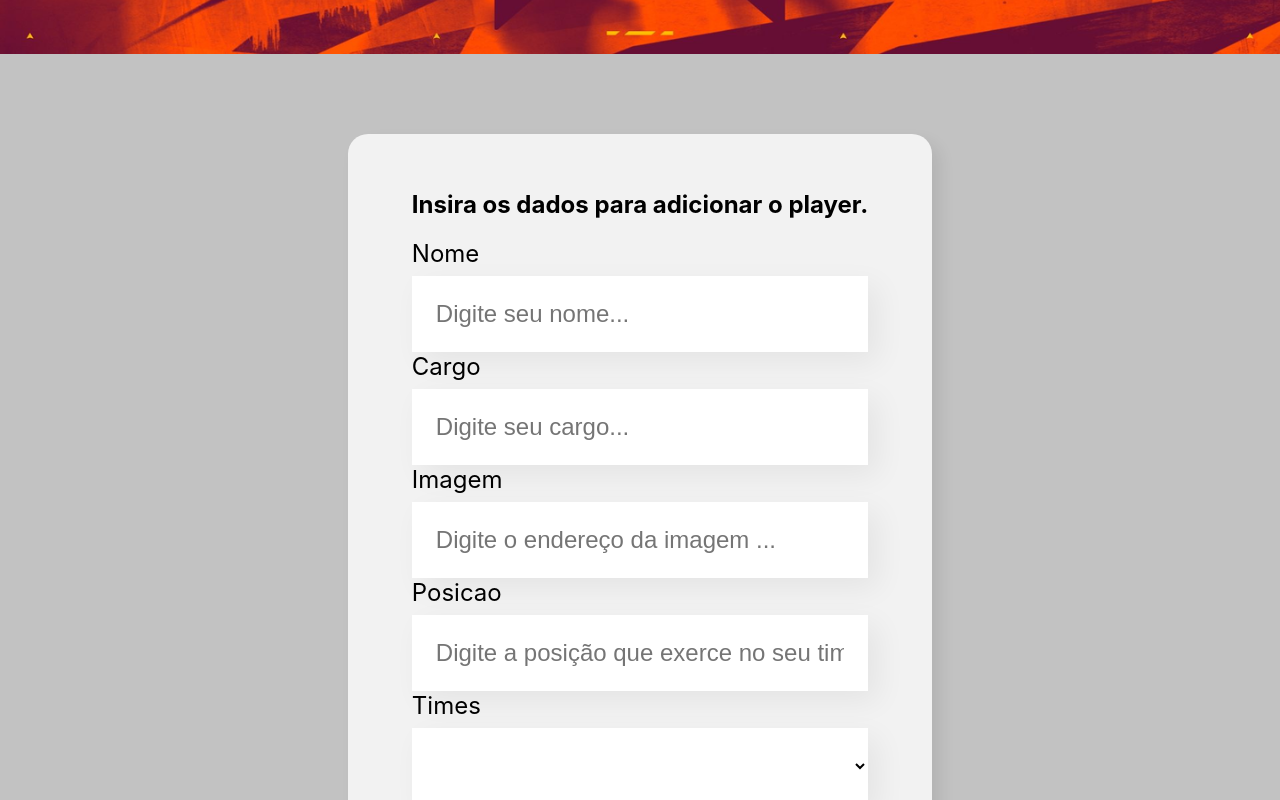
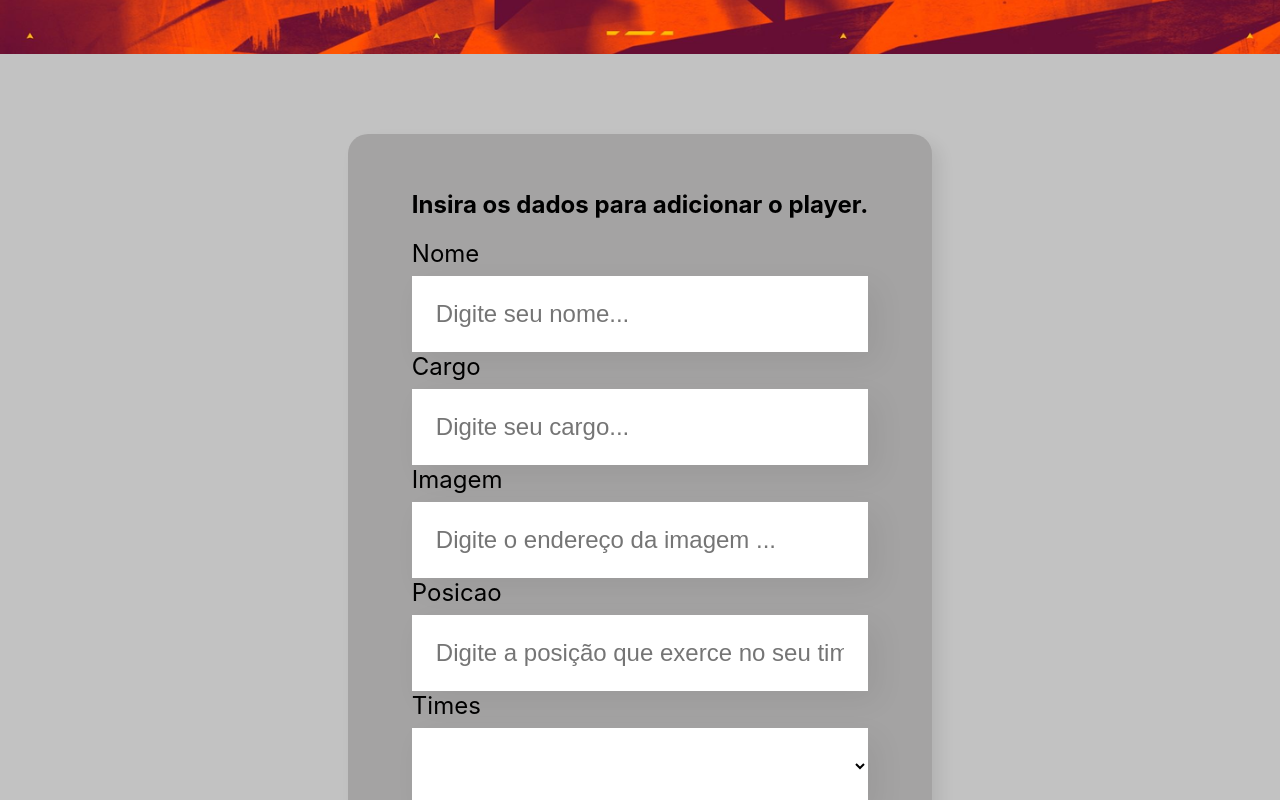
Before and after one commit to ViniciusBPrado/TimesValorant, a React (Create React App) app: page / in a window 1280 px wide. Shown: the part 440-1240 px from the top of the page. Built offline with nearby package versions, Linux system fonts and the light colour scheme.

Commit message:
Update Formulario.css

```diff
--- a/src/componentes/Formulario/Formulario.css
+++ b/src/componentes/Formulario/Formulario.css
@@ -6,7 +6,7 @@
 
 .formulario form{
     max-width: 80%;
-    background-color: #f2f2f2;
+    background-color: #63606052;
     border-radius: 20px;
     padding: 36px 64px;
     box-shadow: 8px 8px 16px rgba(0,0,0, 0.08);
```
